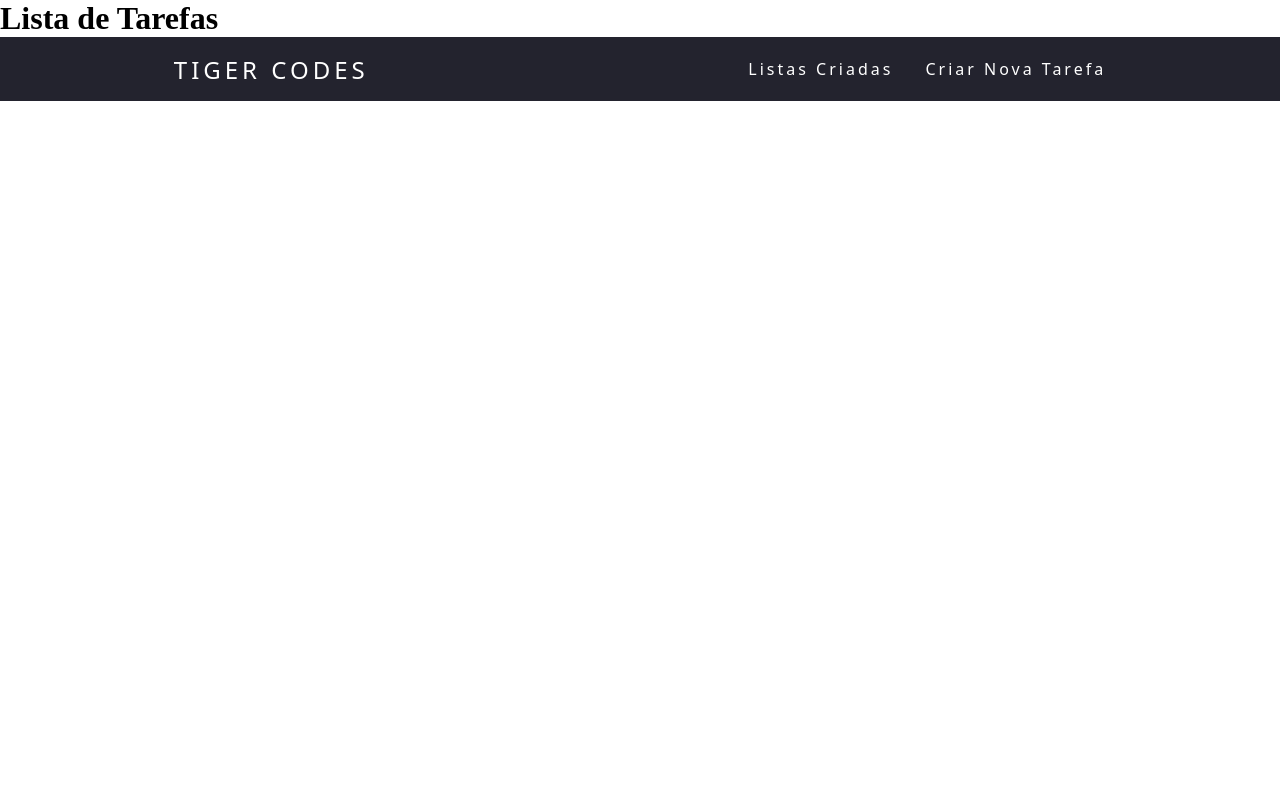
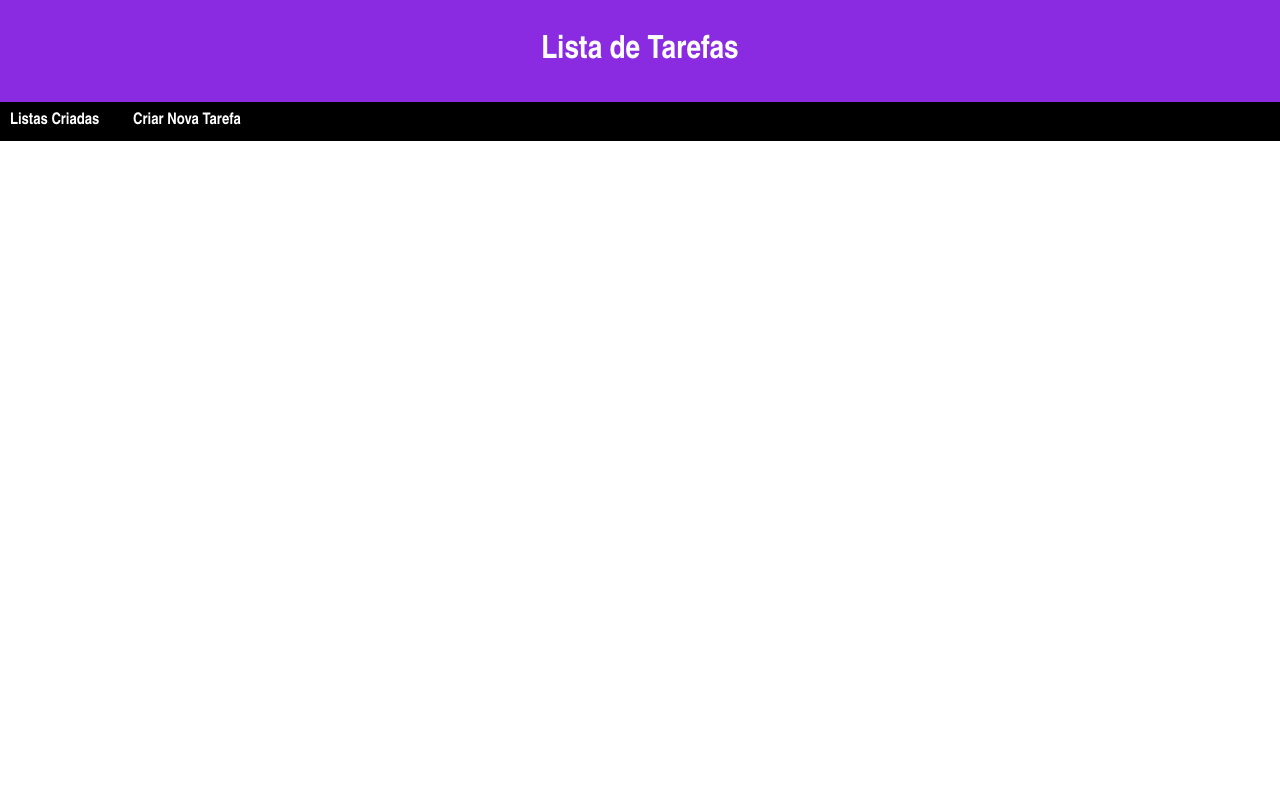
Before and after one commit to ClaudianeOliveir/Projeto_final-django, a Django app: page / in a window 1280 px wide. Run offline with Django 4.2, Linux system fonts and the light colour scheme.

Commit message:
css adicionado

```diff
--- a/Sistema/static/css/estilo.css
+++ b/Sistema/static/css/estilo.css
@@ -1,86 +1,50 @@
-*{
+body, h1, h2, ul, li, p {
     margin: 0;
     padding: 0;
 }
 
-a {
-    color: #fff;
-    text-decoration: none;
+body {
+    font-family: 'Arial Narrow', sans-serif;
 }
 
-a:hover{
-    opacity: 0.7;
+/* Estilos para o cabeçalho (h1) */
+h1 {
+    background-color: #8A2BE2;
+    color: #fff;
+    text-align: center;
+    padding: 1em;
 }
 
-.logo{
-    font-size: 24px;
-    text-transform: uppercase;
-    letter-spacing: 4px;
+/* Estilos para o menu de navegação */
+nav {
+    background-color: #000;
 }
 
-nav{
-    display: flex;
-    justify-content: space-around;
-    align-items: center;
-    font-family: system-ui, -apple-system, BlinkMacSystemFont, 'Segoe UI', Roboto, Oxygen, Ubuntu, Cantarell, 'Open Sans', 'Helvetica Neue', sans-serif;
-    background: #23232e;
-    height: 8vh;
+nav ul {
+    list-style-type: none;
 }
 
-main{
-    background: url("bg.jpg") no-repeat
-    center center;
-    background-size: cover;
-    height: 92vh;
+nav ul li {
+    display: inline;
+    margin-right: 10px;
 }
 
-.nav-list{
-    list-style: none;
-    display: flex;
+nav a {
+    text-decoration: none;
+    color: #fff;
+    font-weight: bold;
+    padding: 10px;
+    display: inline-block;
 }
 
-.nav-list li{
-    letter-spacing: 3px;
-    margin-left: 32px;
-}
+/* Estilos para tornar o menu responsivo */
+@media only screen and (max-width: 600px) {
+    nav ul {
+        text-align: center;
+    }
 
-.mobile-menu{
-    display: none;
-    cursor: pointer;
-}
-
-.mobile-menu div{
-    width: 32px;
-    height: 2px;
-    background: #fff;
-    margin: 8px;
-}
-
-@media (max-width: 999px) {
-    body{
-        overflow-x: hidden;
-    }
-    .nav-list {
-        position: absolute;
-        top: 8vh;
-        right: 0;
-        width: 50vw;
-        height: 92vh;
-        background: #23232e;
-        flex-direction: column;
-        align-items: center;
-        justify-content:space-around;
-        transform: translateX(100%);
-    }
-    .nav-list li{
-        margin-left: 0;
-        opacity: 0;
-    }
-    .mobile-menu{
+    nav ul li {
         display: block;
+        margin-bottom: 10px;
     }
 }
-
-.nav-list.active {
-    transform: translateX(0);
-}
--- a/Sistema/templates/base.html
+++ b/Sistema/templates/base.html
@@ -9,13 +9,7 @@
   <body>
     <!-- menu -->
     <nav>
-      <a class="logo" href="/">Tiger codes</a>
-      <div class="mobile-menu">
-        <div class="line1"></div>
-        <div class="line2"></div>
-        <div class="line3"></div>
-      </div>
-      <ul class="nav-list">
+      <ul>
           <li>
             <a href='listas_criadas/'>Listas Criadas</a>
           </li>
```
Also changed, not shown: Sistema/static/css/formimage.css (+39 -38 lines).
